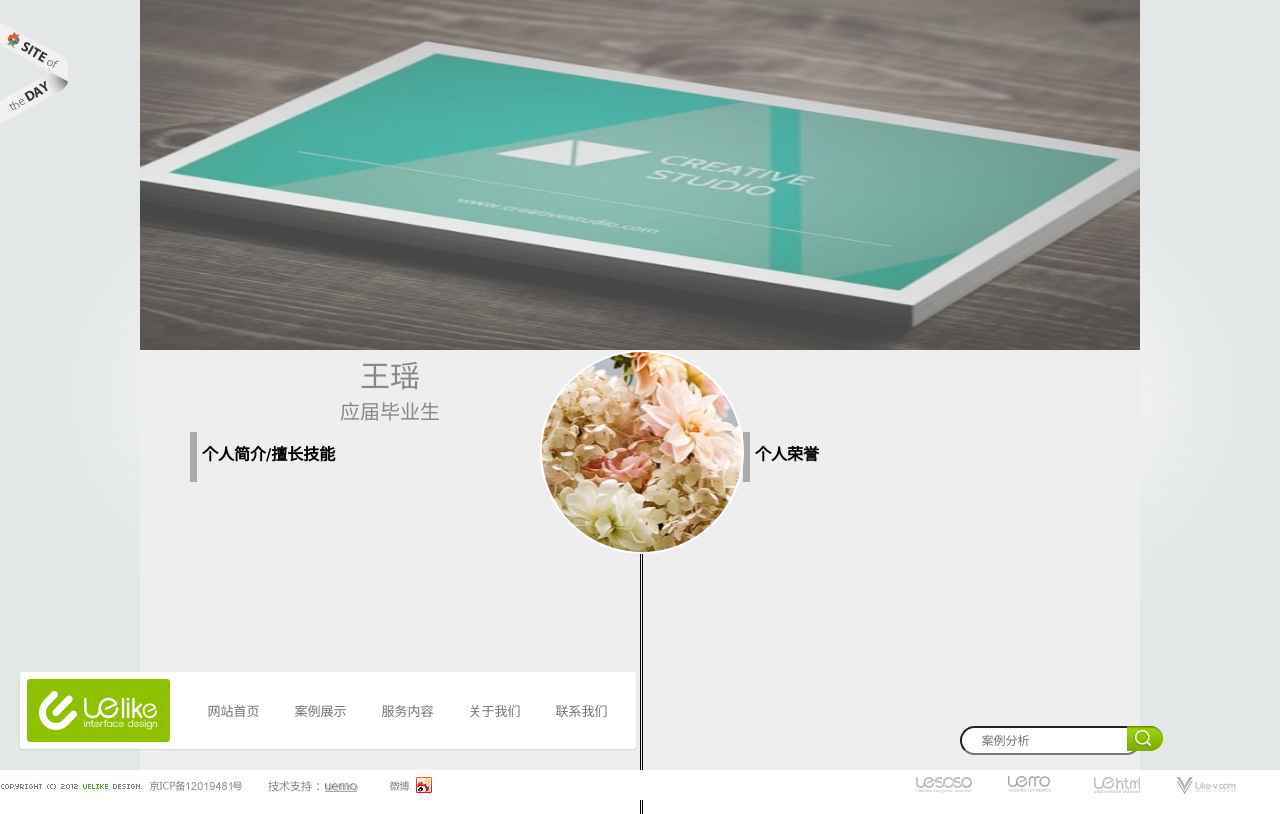
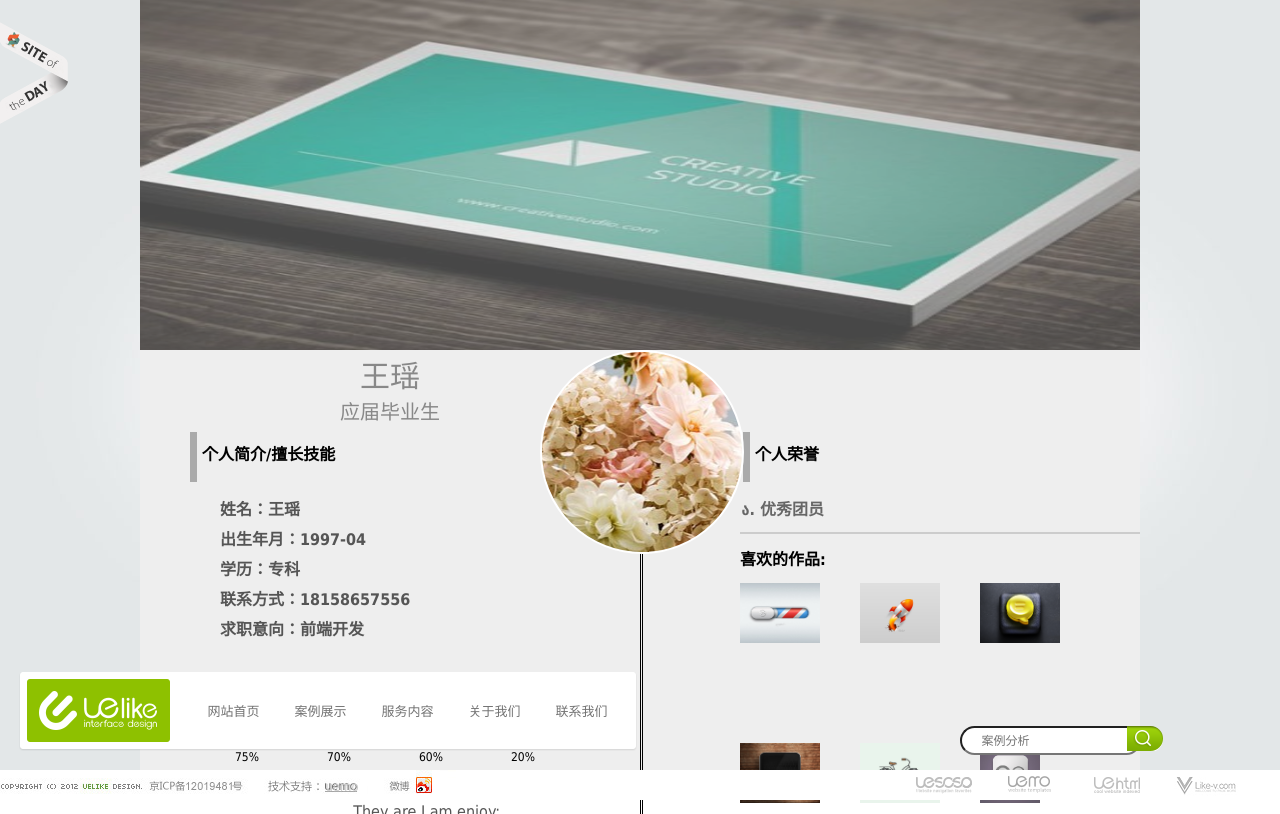
Before and after one commit to blacklike/something, a PHP site: page /main.html in a window 1280 px wide. Run offline with PHP 8.4, Linux system fonts and the light colour scheme.

Commit message:
add myself content

```diff
--- a/jianli/main.html
+++ b/jianli/main.html
@@ -22,7 +22,7 @@
               <!--   <img src="images/head_img.png" alt=""> -->
             </div>
             <div class="article">
-                <span class="left">
+                <div class="left">
                     <dl>
                         <dt>王瑶</dt>
                         <dd>应届毕业生</dd>
@@ -31,22 +31,77 @@
                         <div class="work_t">
                             <h2>个人简介/擅长技能</h2>
                         </div>
-                        <ul>
-                            <li></li>
-                        </ul>
+                        <div class="intr">
+                            <p class="p1">姓名：王瑶</p>
+                            <p class="p2">出生年月：1997-04</p>
+                            <p class="p3">学历：专科</p>
+                            <p class="p4">联系方式：18158657556</p>
+                            <p class="p5">求职意向：前端开发</p>
+                        </div>
+                        <div class="skill">
+                            <ul class="s_title clearfix">
+                                <li>
+                                    <p id="p1">PS</p>
+                                    <p id="p2">75%</p>
+                                </li>
+                                <li>
+                                    <p id="p1">html</p>
+                                    <p id="p2">70%</p>
+                                </li>
+                                <li>
+                                    <p id="p1">css</p>
+                                    <p id="p2">60%</p>
+                                </li>
+                                <li>
+                                    <p id="p1">js</p>
+                                    <p id="p2">20%</p>
+                                </li>
+                            </ul>
+                        </div>
+                        <!-- <div class="ban"></div> -->
+                        <div class="p">
+                            <p id="p3">They are I am enjoy:</p>
+                            <p id="p4">1.A young idler, an old beggar.</p>
+                            <p id="p4">2.Experience is the best teacher. </p>
+                            <p id="p4">3.Practice makes perfect. </p>
+                        </div>
                     </div>
-                </span>
-                <span class="right">
+                </div>
+                <div class="right">
                     <div class="work clearfix">
-                        <div class="work_t">
+                        <div class="work_t clearfix">
                             <h2>个人荣誉</h2>
                         </div>
-                        <ul>
-                            <li></li>
+                        <ul class="li_one">
+                            <li>优秀团员</li>
                         </ul>
+                        <div class="work_h">
+                            <h2>喜欢的作品:</h2>
+                            <ul class="ban">
+                                <li>
+                                     <img src="images/1.jpg" alt="">
+                                </li>
+                                <li>
+                                     <img src="images/2.png" alt="">
+                                </li>
+                                <li>
+                                     <img src="images/3.png" alt="">
+                                </li>
+                                <li>
+                                     <img src="images/4.png" alt="">
+                                </li>
+                                 <li>
+                                     <img src="images/5.jpg" alt="">
+                                </li>
+                                 <li>
+                                     <img src="images/6.jpg" alt="">
+                                </li>
+                                <!-- <div class="xianshi"></div> -->
+                            </ul>
+                        </div>
                     </div>
-                </span>
 
+                </div>
             </div>
 
              <!-- <div class="in0">
@@ -116,13 +171,13 @@
                 <div class="show1">
                     <img src="images/sougou.png" alt="">
                 </div>
-                <a href="">搜狗案例</a>
+                <a href="https://blacklike.github.io/sougou/sougou8.html">搜狗案例</a>
             </li>
             <li>
                 <div class="show2">
                     <img src="images/xunlei.png" alt="">
                 </div>
-                <a href="">迅雷案例</a>
+                <a href="https://blacklike.github.io/xunlei/introduction.html">迅雷案例</a>
             </li>
         </ul>
         <div class="two_fo"></div>
--- a/jianli/styles/style.css
+++ b/jianli/styles/style.css
@@ -154,6 +154,67 @@ body{
 	top:80px;
 	right:-10px;
 }
+
+/*.content .main .article .right .work .work_h .ban .xianshi{
+	position: absolute;
+	top:200px;
+	right:0px;
+	width:auto;
+	height:200px;
+	background:url("../images/1.jpg") no-repeat;
+	opacity:1;
+
+	transition:opacity,z-index .5s;
+}*/
+/*.content .main .article .right .work .work_h .ban img:hover+.xianshi{
+	opacity:1;
+	z-index:999;
+
+}*/
+.content .main .article .right .li_one{
+	position:absolute;
+	top:150px;
+	right:0px;
+	width:400px;
+	height:30px;
+	border-bottom:2px solid #ccc;
+}
+.content .main .article .right .li_one li{
+	list-style:georgian;
+	color:#666;
+	font-size:16px;
+	font-weight:bold;
+	margin-left:20px;
+	margin-bottom:15px;
+
+}
+.content .main .article .right .work .work_h{
+	position:absolute;
+	top:200px;
+	right:0px;
+	width:400px;
+	height:300px;
+	border-bottom:2px solid #ccc;
+}
+.content .main .article .right .work .work_h .ban{
+	margin-top:15px;
+}
+.content .main .article .right .work .work_h .ban li{
+	float:left;
+	margin-right:20px;
+	margin-bottom:80px;
+	width:100px;
+	height:80px;
+	/*border:1px solid #000;*/
+}
+.content .main .article .right .work .work_h .ban img{
+	width:auto;
+	height:60px;
+}
+.content .main .article .right .work .work_h .ban img:hover{
+	width:auto;
+	height:120px;
+}
 .content .main .article .left .work .work_t h2,.content .main .article .right .work .work_t h2{
 	padding-top:15px;
 	padding-left:5px;
@@ -163,6 +224,57 @@ body{
 	height:auto;
 
 }*/
+.content .main .article .left .work .intr{
+	height:170px;
+	margin-top:20px;
+	margin-left:30px;
+}
+.content .main .article .left .work .intr p{
+	width:200px;
+	height:30px;
+	font-size:16px;
+	color:#555;
+	font-weight:bold;
+}
+.content .main .article .left .work .skill{
+	height:100px;
+	border-top:2px solid #aaa;
+}
+.content .main .article .left .work .skill .s_title{
+	margin-top:20px;
+	margin-left:30px;
+}
+.content .main .article .left .work .skill .s_title li{
+	float:left;
+	margin-right:40px;
+}
+.content .main .article .left .work .skill .s_title #p1{
+	width:50px;
+	height:50px;
+	text-align:center;
+	line-height:50px;
+	font-size:20px;
+	font-weight:bold;
+	border:1px solid #000;
+}
+.content .main .article .left .work .skill .s_title #p2{
+	margin-left:15px;
+	margin-top:5px;
+}
+/*.content .main .article .left .work .skill .s_title .ban{
+	width:80px;
+	height:50px;
+	background:url("../images/1.jpg") no-repeat center center;
+}*/
+.content .main .article .left .work .p{
+	float:right;
+	margin-top:20px;
+}
+.content .main .article .left .work .p p{
+	font-size:16px;
+	color:#555;
+	margin-top:10px;
+}
 .content .search{
 	position:absolute;
 	right:100px;
```
Also changed, not shown: jianli/images/1.jpg (added), jianli/images/2.png (added), jianli/images/3.png (added), jianli/images/4.png (added), jianli/images/5.jpg (added), jianli/images/6.jpg (added).
